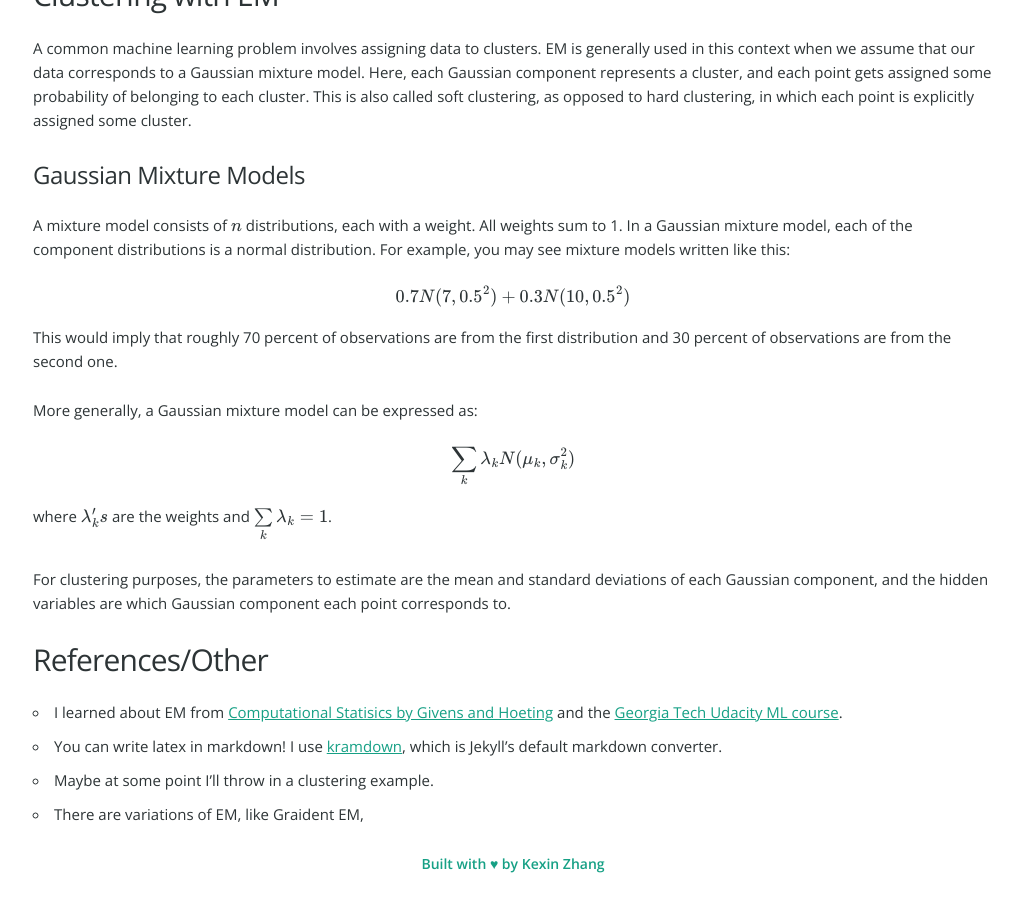
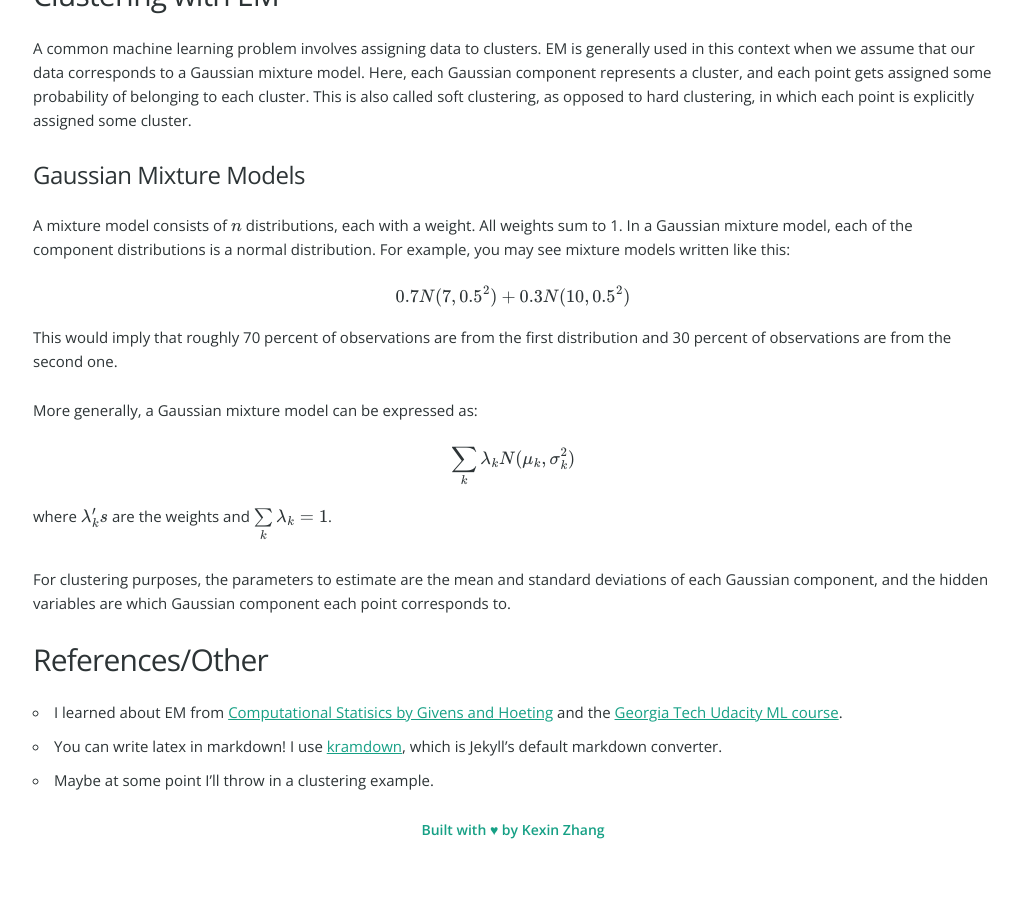
Before and after one commit to kexin-zhang/kexin-zhang.github.io, a Jekyll site: the page built from _posts/2018-05-01-expectation-maximization.md, in a window 1280 px wide and 900 px high, scrolled down 2514 px. Shown: the whole window, without its empty margins (127-1149 px from the left). Built offline with Jekyll 4.4.1, drawn with Linux system fonts in a browser that asks for light colours; nearby versions of some CDN libraries; formulas are drawn with MathJax 3; a script that is not in the unit is left out; after the commit the page ends 3380 px from its top, so only the background shows below that.

Commit message:
fix typo

```diff
--- a/_posts/2018-05-01-expectation-maximization.md
+++ b/_posts/2018-05-01-expectation-maximization.md
@@ -129,4 +129,3 @@ For clustering purposes, the parameters to estimate are the mean and standard de
 * I learned about EM from [Computational Statisics by Givens and Hoeting](http://www.stat.colostate.edu/computationalstatistics/){:target="blank"} and the [Georgia Tech Udacity ML course](https://www.youtube.com/watch?v=6OwQ9C2aZI8&index=52&list=PLAwxTw4SYaPmaHhu-Lz3mhLSj-YH-JnG7){:target="blank"}.
 * You can write latex in markdown! I use [kramdown](https://kramdown.gettalong.org/), which is Jekyll's default markdown converter.
 * Maybe at some point I'll throw in a clustering example.
-* There are variations of EM, like Graident EM,
```
